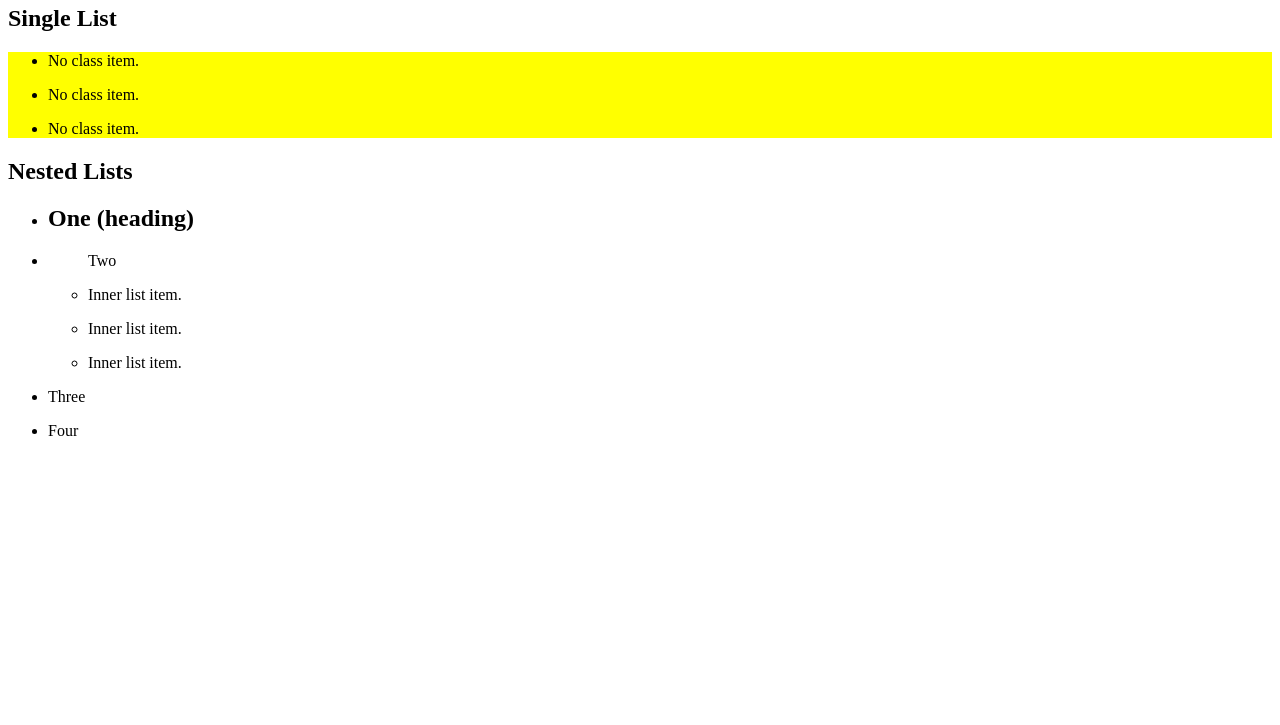
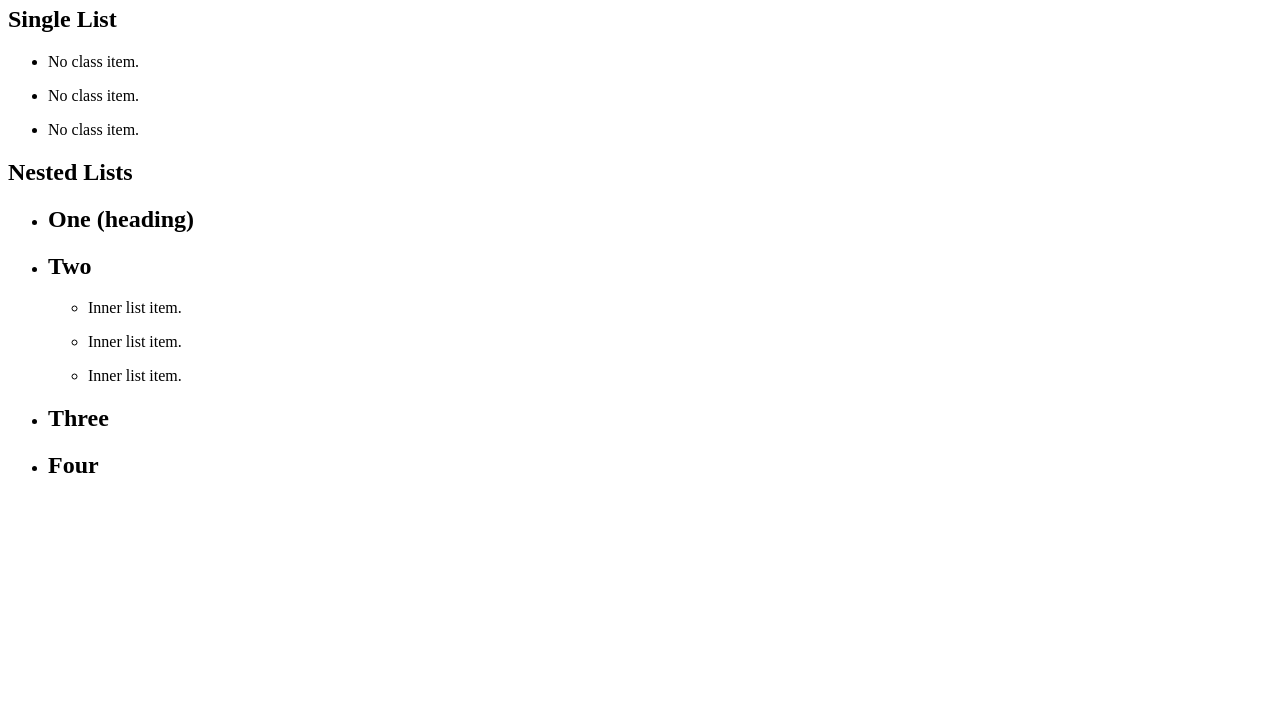
Before and after one commit to oliver0/prime-jquery-intro, a plain HTML site: page selectors/index.html in a window 1280 px wide. Shown: the part 75-800 px from the top of the page. Drawn offline with Linux system fonts and the light colour scheme.

```diff
--- a/selectors/app.js
+++ b/selectors/app.js
@@ -3,29 +3,34 @@ $(document).ready(function() {
 
   // Selectors
   // Class and ID
-  $('#example').css('background-color', 'yellow');
+  // $('#example').css('background-color', 'yellow');
   // $('.inner-list').css('background-color', 'red');
 
-  // direct descendants
+  // Direct Descendants
   // $('div > h2').css('background-color', 'purple');
 
-  // Multiples
+  // Multiple selections
   // $('.my-list li p, #example li p').css('background-color', 'pink');
 
   // Find
   // $('li').find('p').css('background-color', 'orange');
+  // $('li').find('p').css('display', 'none');
 
-    // Traversal/first and last
-  // $('ul').last().css('background-color', 'pink');
-  // $('p').parent().css('background-color', 'blue');
+  // Traversal: First and Last
+  // $('ul').first().css('background-color', 'pink');
+  // $('ul').last().css('background-color', 'peachpuff');
 
-  // Relative, .next(), .closest()
+  // Traversal: Dynamic and Relative positions, .parent(), .sibling(), .children(), .next(), .closest()
+  // Method Chaining
 
-  // chaining
+  // $('.inner-p').parent().parent().css('background-color', 'blue');
   // $('.my-list p').last().parent().css('background-color', 'peachpuff');
 
   // Psuedo Selectors
   // $('p:even').css('background-color', 'green');
+
+  // Filtering
+  // $('li').filter(':even').css( 'background-color', 'red' );
 
 
 
--- a/selectors/index.html
+++ b/selectors/index.html
@@ -19,15 +19,15 @@
       <h2>Nested Lists</h2>
       <ul class="my-list">
         <li><h2>One (heading)</h2></li>
-        <li>
-          <ul class="inner-list">Two
+        <li><h2>Two</h2>
+          <ul class="inner-list">
             <li><p>Inner list item.</p></li>
             <li><p>Inner list item.</p></li>
-            <li><p>Inner list item.</p></li>
+            <li><p class="inner-p">Inner list item.</p></li>
           </ul>
         </li>
-        <li><p>Three</p></li>
-        <li><p>Four</p></li>
+        <li><h2>Three</h2></li>
+        <li><h2>Four</h2></li>
       </ul>
 
     </div>
--- a/selectors/style.css
+++ b/selectors/style.css
@@ -1,3 +1,4 @@
 h1 {
   color: teal;
+  font-family: cursive;
 }
```
